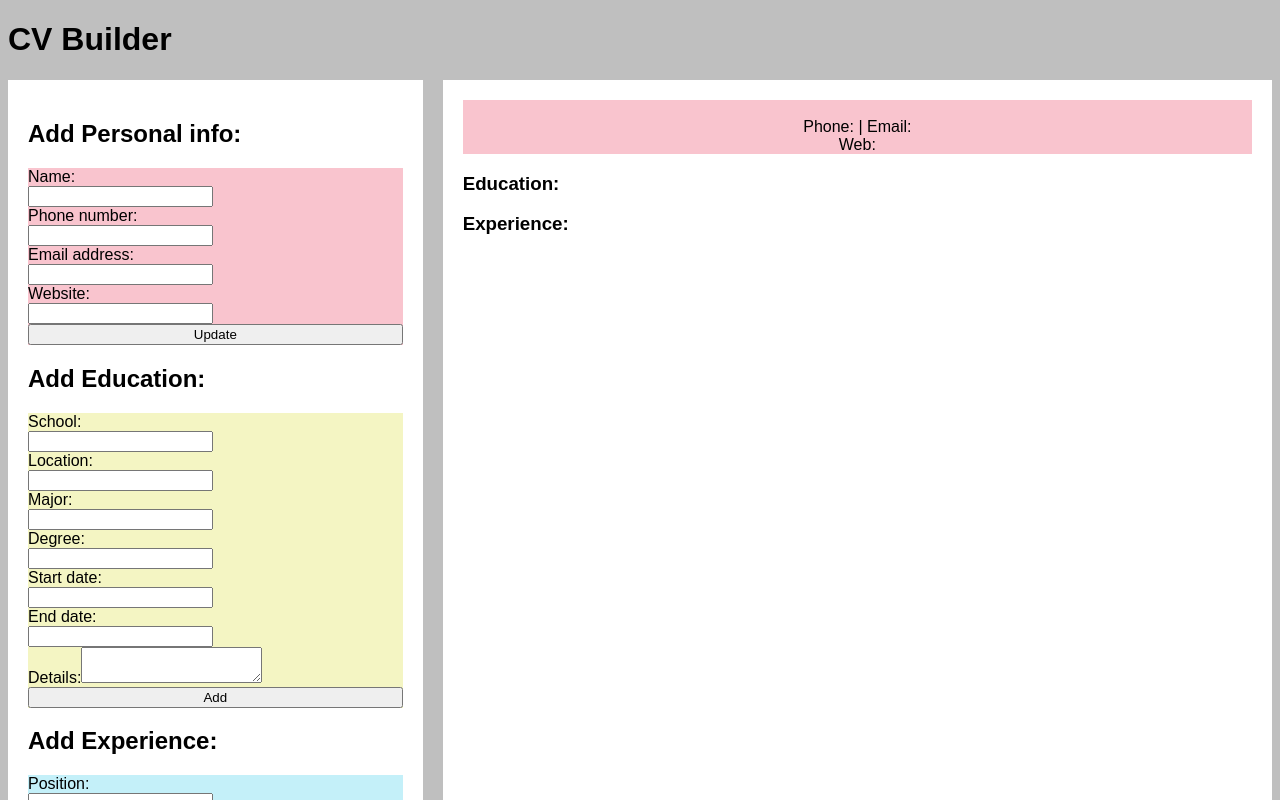
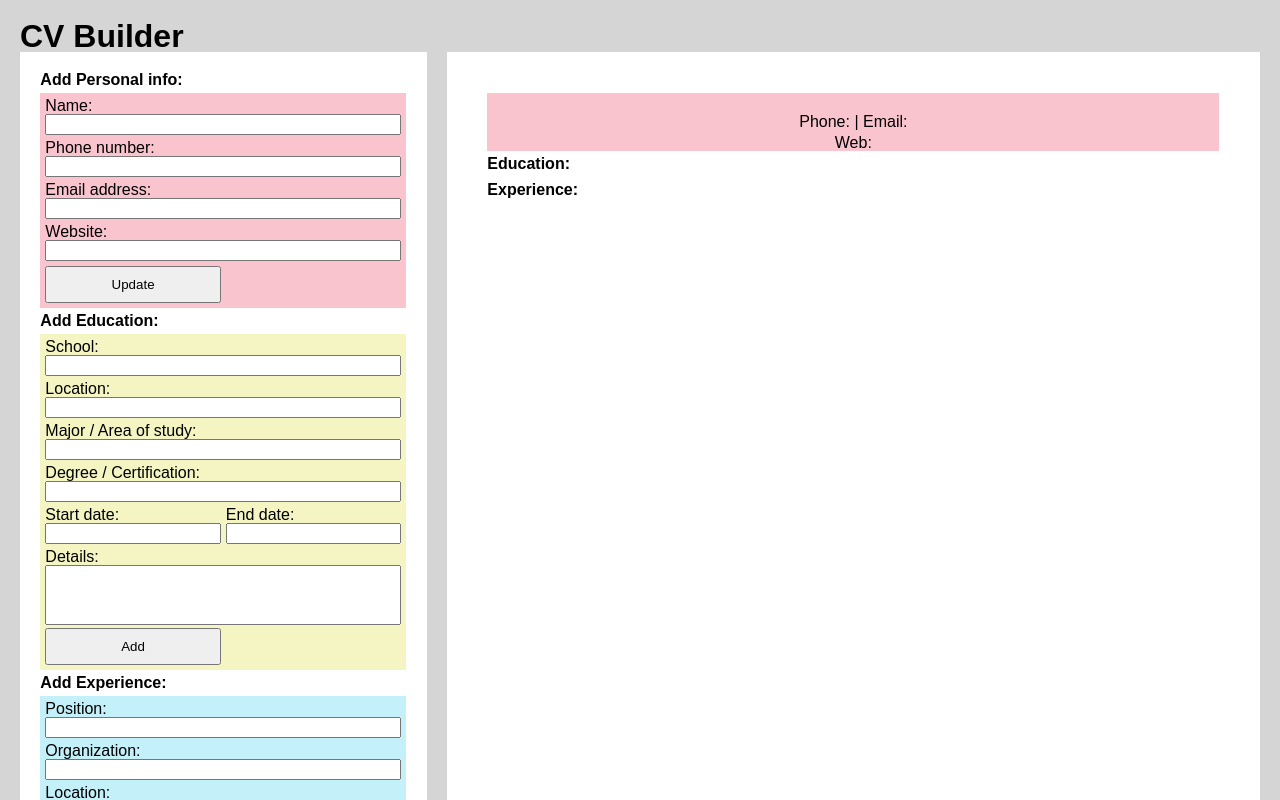
Before and after one commit to JakeBrowning90/cv-project, a React (Create React App) app in the folder cv-project/: page / in a window 1280 px wide. Shown: the top 800 px of the page. Built offline with nearby package versions, Linux system fonts and the light colour scheme.

Commit message:
Resize form elements

```diff
--- a/cv-project/src/App.js
+++ b/cv-project/src/App.js
@@ -1,6 +1,7 @@
 //Contains logic and manages state
 
 import React, { Component } from "react";
+import './styles/reset.css';
 import './styles/styles.css';
 //Package to create unique ids as object keys
 import uniqid from "uniqid";
@@ -251,6 +252,7 @@
             <h2>Add Personal info:</h2>
             {/* Form for Personal info input */}
             <form className="personalEntryForm" onSubmit={this.onSubmitPersonal}>
+              <div className="formInput">
               <label htmlFor= "nameInput" >Name:
                   <input
                       name="username"
@@ -260,7 +262,8 @@
                       id="nameInput"
                   />
                 </label>
-
+              </div>
+              <div className="formInput">
               <label htmlFor= "phoneInput">Phone number:
                   <input
                       name="phone"
@@ -270,7 +273,8 @@
                       id="phoneInput"
                   />
                 </label>
-
+              </div>
+              <div className="formInput">
               <label htmlFor= "emailInput">Email address:
                   <input
                       name="email"
@@ -280,7 +284,8 @@
                       id="emailInput"
                   />
                 </label>
-
+              </div>
+              <div className="formInput">
               <label htmlFor= "websiteInput">Website:
                 <input
                     name="website"
@@ -290,6 +295,7 @@
                     id="websiteInput"
                 />
               </label>
+              </div>
 
               <button>Update</button>
             </form>
@@ -297,6 +303,8 @@
             <h2>Add Education:</h2>
             {/* Form for Education info input */}
             <form className="educationEntryForm" onSubmit={this.onSubmitEducation}>
+
+              <div className="formInput">
                 <label htmlFor= "schoolInput">School:
                   <input
                       name="school"
@@ -306,8 +314,10 @@
                       id="schoolInput"
                   />
                 </label>
+              </div>
 
-                <label htmlFor= "locationInput">Location:
+              <div className="formInput">
+                <label htmlFor="locationInput">Location:
                   <input
                       name="location"
                       onChange={this.handleEducationChange}
@@ -316,8 +326,9 @@
                       id="locationInput"
                   />
                 </label>
-
-                <label htmlFor= "majorInput">Major:
+              </div>
+              <div className="formInput">
+                <label htmlFor= "majorInput">Major / Area of study:
                   <input
                       name="major"
                       onChange={this.handleEducationChange}
@@ -326,8 +337,9 @@
                       id="majorInput"
                   />
                  </label>
-
-                <label htmlFor= "degreeInput">Degree:
+              </div>
+              <div className="formInput">
+                <label htmlFor= "degreeInput">Degree / Certification:
                   <input
                       name="degree"
                       onChange={this.handleEducationChange}
@@ -336,6 +348,7 @@
                       id="degreeInput"
                   />
                 </label>
+              </div>
 
               <label htmlFor= "startDateInput">Start date:
                   <input
@@ -356,7 +369,7 @@
                       id="endDateInput"
                   />
                 </label>
-
+              <div className="formInput">
               <label htmlFor= "educationDetailsInput">Details:
                   <textarea
                       name="details"
@@ -366,6 +379,7 @@
                       id="detailsInput"
                   />
                 </label>
+              </div>
 
               <button>Add</button>
             </form>
@@ -374,6 +388,7 @@
             {/* Form for Experience info input */}
             <form className="experienceEntryForm" onSubmit={this.onSubmitExperience}>
 
+            <div className="formInput">
             <label htmlFor= "positionTitleInput">Position:
                 <input
                     name="position"
@@ -383,7 +398,8 @@
                     id="positionTitleInput"
                 />
               </label>
-
+            </div>
+              <div className="formInput">
                 <label htmlFor= "organizationInput">Organization:
                   <input
                       name="organization"
@@ -393,7 +409,8 @@
                       id="organizationInput"
                   />
                 </label>
-
+              </div>
+              <div className="formInput">
                 <label htmlFor= "locationInput">Location:
                   <input
                     name="location"
@@ -403,7 +420,7 @@
                     id="locationInput"
                   />
                 </label>
-
+              </div>
               <label htmlFor= "startDateInput">Start date:
                 <input
                     name="startDate"
@@ -424,6 +441,7 @@
                 />
               </label>
 
+              <div className="formInput">
                 <label htmlFor= "responsibilitiesInput">Details:
                   <textarea
                       name="responsibilities"
@@ -433,8 +451,7 @@
                       id="responsibilitiesInput"
                   />
                 </label>
-
-
+              </div>
 
               <button>Add</button>
             </form>
--- a/cv-project/src/components/PersonalOutput.js
+++ b/cv-project/src/components/PersonalOutput.js
@@ -11,11 +11,6 @@
             <div className="nameOutput">{personalCurrent.username}</div>
             <div>Phone: {personalCurrent.phone} | Email: {personalCurrent.email}</div>
             <div>Web: {personalCurrent.website}</div>
-            {/* {personalCurrent.username}
-            {personalCurrent.phone}
-            {personalCurrent.email}
-            {personalCurrent.website} */}
-
         </div>
     );
 };
--- /dev/null
+++ b/cv-project/src/styles/reset.css
@@ -0,0 +1,48 @@
+/* http://meyerweb.com/eric/tools/css/reset/
+   v2.0 | 20110126
+   License: none (public domain)
+*/
+
+html, body, div, span, applet, object, iframe,
+h1, h2, h3, h4, h5, h6, p, blockquote, pre,
+a, abbr, acronym, address, big, cite, code,
+del, dfn, em, img, ins, kbd, q, s, samp,
+small, strike, strong, sub, sup, tt, var,
+b, u, i, center,
+dl, dt, dd, ol, ul, li,
+fieldset, form, label, legend,
+table, caption, tbody, tfoot, thead, tr, th, td,
+article, aside, canvas, details, embed,
+figure, figcaption, footer, header, hgroup,
+menu, nav, output, ruby, section, summary,
+time, mark, audio, video {
+	margin: 0;
+	padding: 0;
+	border: 0;
+	font-size: 100%;
+	font: inherit;
+	vertical-align: baseline;
+}
+/* HTML5 display-role reset for older browsers */
+article, aside, details, figcaption, figure,
+footer, header, hgroup, menu, nav, section {
+	display: block;
+}
+body {
+	line-height: 1;
+}
+ol, ul {
+	list-style: none;
+}
+blockquote, q {
+	quotes: none;
+}
+blockquote:before, blockquote:after,
+q:before, q:after {
+	content: '';
+	content: none;
+}
+table {
+	border-collapse: collapse;
+	border-spacing: 0;
+}
--- a/cv-project/src/styles/styles.css
+++ b/cv-project/src/styles/styles.css
@@ -1,13 +1,32 @@
 html {
     font-family: Arial, Helvetica, sans-serif;
-    background-color: #bfbfbf;
+    background-color: #d5d5d5;
     height: 100%;
+    padding: 20px;
 }
 
-form, input {
+h1, h2, h3 {
+    font-weight: bold;
+}
+
+h1 {
+    font-size: 2em;
+}
+
+h2, h3 {
+    font-size: 1em;
+}
+
+textarea {
+    height: 80%;
+    width: 100%;
+    resize: none;
+}
+
+/* form, input {
     display: flex;
     flex-direction: column;
-}
+} */
 
 ul {
     list-style: none;
@@ -23,12 +42,38 @@
 
 .bodyForms, .bodyOutput {
     background-color: white;
-    padding: 20px;
+    padding: 5%;
+    display: flex;
+    flex-direction: column;
+    gap: 5px;
 }
 
-.personalEntryDiv, .educationEntryDiv, .experienceEntryDiv {
-    display: flex;
-    flex-direction: column;
+.personalEntryForm, .educationEntryForm, .experienceEntryForm {
+    display: grid;
+    grid-template-columns: 1fr 1fr;
+    gap: 5px;
+    padding: 5px;
+}
+
+.personalEntryForm {
+    grid-template-rows: repeat(5, 1fr);
+}
+
+.educationEntryForm {
+    grid-template-rows: repeat(5, 1fr) 2fr 1fr;
+}
+
+.experienceEntryForm {
+    grid-template-rows: repeat(4, 1fr) 2fr 1fr;
+}
+
+.formInput{
+    grid-column: 1 / -1;
+}
+
+input, textarea {
+    box-sizing: border-box;
+    width: 100%;
 }
 
 .personalEntryForm,.personalOutputDiv {
@@ -38,6 +83,7 @@
 .personalOutputDiv {
     display: grid;
     grid-template-rows: repeat(3, 1fr);
+    gap: 5px;
 }
 
 .personalOutputDiv > *{
```
Lines whose indentation alone changed are shown as unchanged.
